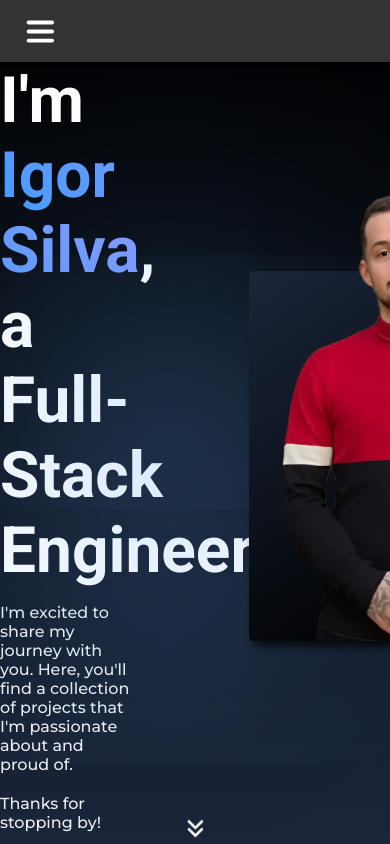
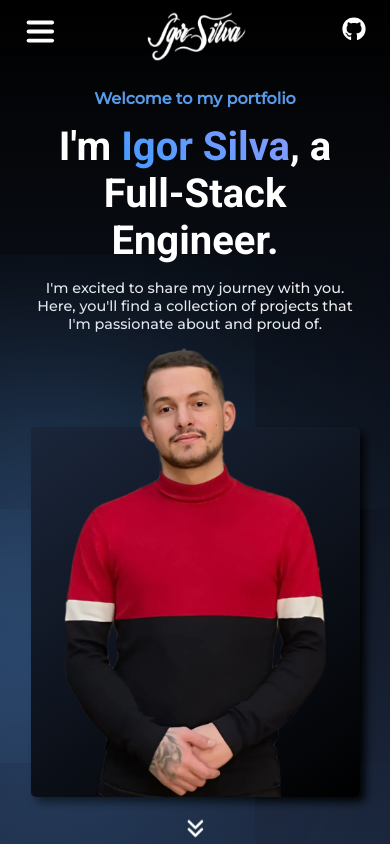
Before and after one commit to IgorSilva0/my-portfolio, a Next.js app: page / in a window 390 px wide. Built offline with nearby package versions, Linux system fonts and the light colour scheme.

Commit message:
Working on mobile

```diff
--- a/app/components/about/styles.module.scss
+++ b/app/components/about/styles.module.scss
@@ -1,4 +1,5 @@
 @import '../../styles/variables.module';
+@import '../../styles//breakpoints';
 
 .about {
     flex-grow: 1;
@@ -6,6 +7,11 @@
     align-items: center;
     justify-content: center;
     gap: 7rem;
+
+    @include xs {
+        flex-direction: column;
+        gap: 0;
+    }
 }
 
 .imgBox {
@@ -16,6 +22,10 @@
     background: linear-gradient(145deg, #1B263B, #000000);
     box-shadow: 150px 0px 300px #579be983, 5px 5px 10px #000000;
     margin-bottom: 2rem;
+
+    @include xs {
+        display: none;
+    }
 }
 
 .img {
@@ -25,16 +35,29 @@
 
 .aboutContent {
     width: 40%;
+
     //margin-top: $about-text-box-mt;
+    @include xs {
+        width: 98vw;
+    }
 }
 
 .aboutContent h3 {
     margin: 24px 10px;
     font-size: $about-h3-size;
+
+    @include xs {
+        font-size: 1.2rem;
+        margin: 0 10px;
+    }
 }
 
 .aboutContent p {
     font-size: $body-text-size;
     color: $body-text-color;
     margin: 10px;
+
+    @include xs {
+        font-size: $body-mobile-text-size;
+    }
 }
--- a/app/components/contact/contact.tsx
+++ b/app/components/contact/contact.tsx
@@ -6,7 +6,7 @@ import { Prism as SyntaxHighlighter } from 'react-syntax-highlighter';
 import { vscDarkPlus } from 'react-syntax-highlighter/dist/esm/styles/prism';
 import { motion } from 'framer-motion';
 import { MdEmail, MdPhone, MdLocationOn } from "react-icons/md";
-import { FaLinkedin } from "react-icons/fa6";
+import { FaGithub, FaLinkedin, FaInstagram } from "react-icons/fa6";
 
 const fadeInUp = {
     hidden: { opacity: 0, y: 20 },
--- a/app/components/contact/styles.module.scss
+++ b/app/components/contact/styles.module.scss
@@ -1,4 +1,5 @@
 @import '../../styles/variables.module';
+@import '../../styles//breakpoints';
 
 .contactBox {
     display: flex;
@@ -16,10 +17,18 @@
     background: linear-gradient(145deg, #1B263B, #000000);
     box-shadow: 0px 0px 50px #579be950;
     border-radius: 10px;
+
+    @include xs {
+        width: 90vw;
+    }
 }
 
 .codeBox {
     height: fit-content;
+
+    @include xs {
+        display: none;
+    }
 }
 
 .codeBox pre {
@@ -41,6 +50,10 @@
     width: fit-content;
     height: fit-content;
     padding: 0 2rem;
+
+    @include xs {
+        margin: 3rem 1rem;
+    }
 }
 
 .info h1 {
--- a/app/components/nav/navMobile.tsx
+++ b/app/components/nav/navMobile.tsx
@@ -1,14 +1,20 @@
 import { useState } from "react";
 import { motion, AnimatePresence } from "framer-motion";
 import styles from './styles.module.scss'; // Import the SCSS file
+import Image from "next/image";
+import { FaGithub } from "react-icons/fa6";
+import Link from "next/link";
 
-export default function NavMobile() {
+export default function NavMobile({setCurrent}:any) {
   const [isOpen, setIsOpen] = useState(false);
 
   return (
     <div className={styles.navbarmobile}>
-      <Menu isOpen={isOpen} />
+      <Menu isOpen={isOpen} setIsOpen={setIsOpen} setCurrent={setCurrent}/>
       <MenuToggle toggle={() => setIsOpen(!isOpen)} isOpen={isOpen} />
+      <Image src={'/imgs/signatureWhite.png'} width={100} height={50} alt="Signature Image"/>
+
+      <Link href={'https://github.com/IgorSilva0'} target='_blank'><FaGithub className={styles.icons}/></Link>
     </div>
   );
 }
@@ -41,7 +47,15 @@ const itemVariants = {
   closed: { opacity: 0, y: -20 },
 };
 
-const Menu = ({ isOpen }: { isOpen: boolean }) => {
+const Menu = ({ isOpen, setIsOpen, setCurrent }: any) => {
+  const handleClick = (section:string) =>{
+    setCurrent(section)
+    setIsOpen(!isOpen)
+    setTimeout(()=>{
+        const element = document.querySelector(`#${section}`)
+        element!.scrollIntoView({ behavior: "smooth" })
+    })
+}
   return (
     <AnimatePresence>
       {isOpen && (
@@ -53,11 +67,15 @@ const Menu = ({ isOpen }: { isOpen: boolean }) => {
           variants={menuVariants}
         >
           <motion.ul>
-            {["Portfolio", "About", "Contact", "Search"].map((item) => (
-              <motion.li key={item} variants={itemVariants}>
-                {item}
-              </motion.li>
-            ))}
+            <motion.li variants={itemVariants}>
+              <a onClick={()=>handleClick('mywork')}>My Work</a>
+            </motion.li>
+            <motion.li variants={itemVariants}>
+              <a onClick={()=>handleClick('about')}>About</a>
+            </motion.li>
+            <motion.li variants={itemVariants}>
+              <a onClick={()=> handleClick('contact')}>Contact</a>
+            </motion.li>
           </motion.ul>
         </motion.nav>
       )}
@@ -74,6 +92,7 @@ const MenuToggle = ({ toggle, isOpen }: { toggle: () => void, isOpen: boolean })
         strokeWidth="3"
         strokeLinecap="round"
         animate={isOpen ? { d: "M 3 16.5 L 17 2.5" } : { d: "M 2 2.5 L 20 2.5" }}
+        initial={false}
       />
       <motion.path
         d="M 2 9.423 L 20 9.423"
@@ -81,6 +100,7 @@ const MenuToggle = ({ toggle, isOpen }: { toggle: () => void, isOpen: boolean })
         strokeWidth="3"
         strokeLinecap="round"
         animate={isOpen ? { opacity: 0 } : { opacity: 1 }}
+        initial={false}
       />
       <motion.path
         d="M 2 16.346 L 20 16.346"
@@ -88,6 +108,7 @@ const MenuToggle = ({ toggle, isOpen }: { toggle: () => void, isOpen: boolean })
         strokeWidth="3"
         strokeLinecap="round"
         animate={isOpen ? { d: "M 3 2.5 L 17 16.5" } : { d: "M 2 16.346 L 20 16.346" }}
+        initial={false}
       />
     </svg>
   </button>
--- a/app/components/nav/styles.module.scss
+++ b/app/components/nav/styles.module.scss
@@ -36,6 +36,10 @@
     font-size: x-large;
     color: #ffffff;
     border-radius: 10px;
+
+    @include xs {
+        padding-right: 5px;
+    }
 }
 
 .navBar button {
@@ -62,14 +66,13 @@
 /* styles.scss */
 
 .navbarmobile {
-    position: fixed;
+    position: relative;
     top: 0;
     left: 0;
-    width: 100%;
-    background-color: #333;
+    width: 90vw;
     color: white;
     z-index: 1000;
-    padding: 15px 20px;
+    padding: 15px 20px 0 20px;
     display: none;
     justify-content: space-between;
     align-items: center;
@@ -80,17 +83,25 @@
     }
 }
 
+.navbarmobile img {
+    margin-top: 10px;
+    position: absolute;
+    left: 50%;
+    transform: translateX(-50%);
+}
+
 .menu {
     position: fixed;
     top: 60px;
     /* Adjust based on the height of your navbar */
     left: 0;
-    width: 100%;
-    background-color: #333;
+    width: 40%;
+    background-color: #356296;
     color: white;
     z-index: 1000;
-    padding: 20px 0;
+    padding: 0;
     text-align: center;
+    border-radius: 0 5px 5px 0;
 }
 
 .menu ul {
--- a/app/components/project/styles.module.scss
+++ b/app/components/project/styles.module.scss
@@ -1,10 +1,16 @@
 @import '../../styles/variables.module';
+@import '../../styles/breakpoints';
 
 .swiper {
     width: 30vw;
     height: 300px;
     padding: 50px;
     margin: 0;
+
+    @include xs {
+        padding: 0 50px;
+        width: 70vw;
+    }
 }
 
 .swiperSlide {
@@ -26,27 +32,48 @@
     justify-content: center;
     align-items: center;
     gap: 5rem;
+
+    @include xs {
+        flex-direction: column;
+        gap: 0;
+    }
 }
 
 .quoteBox {
     padding: 10px;
     width: 30vw;
+
+    @include xs {
+        width: 90vw;
+    }
 }
 
 .quoteBox h3 {
     margin: 0;
     font-size: $project-intro-title;
+
+    @include xs {
+        font-size: 1.1;
+    }
 }
 
 .quoteBox p {
     color: $body-text-color;
     font-size: $body-text-size;
+
+    @include xs {
+        font-size: $body-mobile-text-size;
+    }
 }
 
 .btnsBox {
     padding-top: 1rem;
     display: flex;
     gap: 1.5rem;
+
+    @include xs {
+        padding-bottom: 1rem;
+    }
 }
 
 .btnsBox a {
@@ -57,6 +84,10 @@
     border-radius: 5px;
     border: 1px solid #ffffff;
     font-size: $body-text-size;
+
+    @include xs {
+        font-size: $body-mobile-text-size;
+    }
 }
 
 .btnsBox a:hover {
--- a/app/components/stack/styles.module.scss
+++ b/app/components/stack/styles.module.scss
@@ -1,4 +1,5 @@
 @import '../../styles/variables.module';
+@import '../../styles/breakpoints';
 
 .swiper {
     width: 65%;
@@ -7,7 +8,14 @@
     margin-bottom: 5rem;
     padding: 10px 5rem;
     background: linear-gradient(to right, #ffffff00, #000000a4, #ffffff00);
+
     // box-shadow: 0 3px 5px #000000;
+    @include xs {
+        margin-top: 0;
+        padding: 0;
+        width: 80vw;
+        height: 45px;
+    }
 }
 
 .swiperSlide {
@@ -23,11 +31,22 @@
     width: 10px;
     padding-right: 80px;
     margin-right: 0px !important;
+
+    @include xs {
+        justify-content: flex-start;
+        padding-right: 10px;
+        height: 45px;
+    }
 }
 
 .swiperSlide a {
     font-size: $tool-name-size;
     margin-top: 10px;
+
+    @include xs {
+        margin-top: 1px;
+        font-size: 0.8rem;
+    }
 }
 
 /// Icons ///
--- a/app/page.tsx
+++ b/app/page.tsx
@@ -59,7 +59,7 @@ const Home = () => {
     <>
       <section className={current === 'home' ? styles.sections : `${styles.sections} ${styles.hidden}`} id='home'>
         <Nav setCurrent={setCurrent}/>
-        <NavMobile/>
+        <NavMobile setCurrent={setCurrent}/>
         <motion.div
             initial="hidden"
             whileInView="visible"
--- a/app/styles/_variables.module.scss
+++ b/app/styles/_variables.module.scss
@@ -26,3 +26,7 @@ $about-text-box-mt: 2.3rem;
 //Stack
 $stack-icon-size: 65px;
 $tool-name-size: 13px;
+
+
+// Mobile Body text size
+$body-mobile-text-size: 0.9rem;
--- a/app/styles/styles.module.scss
+++ b/app/styles/styles.module.scss
@@ -34,11 +34,23 @@
     align-items: center;
     justify-content: center;
     gap: 7rem;
+
+    @include xs {
+        flex-direction: column;
+        gap: 3rem;
+    }
 }
 
 .intro {
     max-width: 35vw;
     margin-bottom: 7rem;
+
+    @include xs {
+        max-width: 100vw;
+        padding: 10px;
+        margin: 1rem;
+        text-align: center;
+    }
 }
 
 .welcome {
@@ -46,6 +58,10 @@
     font-size: $welcome-txt-size;
     font-weight: $welcome-txt-weight;
     margin: 0;
+
+    @include xs {
+        font-size: 1rem;
+    }
 }
 
 .name {
@@ -60,6 +76,10 @@
     font-size: $title-home-size;
     font-family: $title-home-weight;
     margin: 15px 0;
+
+    @include xs {
+        font-size: 2.5rem;
+    }
 }
 
 .txt {
@@ -67,6 +87,10 @@
     margin: 0;
     margin-bottom: 20px;
     font-size: $body-text-size;
+
+    @include xs {
+        font-size: $body-mobile-text-size;
+    }
 }
 
 .thanks {
@@ -74,6 +98,10 @@
     margin: 0;
     font-weight: 500;
     font-size: $body-text-size;
+
+    @include xs {
+        display: none;
+    }
 }
 
 .imgBox {
@@ -183,6 +211,10 @@
     width: 80vw;
     overflow-y: scroll;
     margin-bottom: 3rem;
+
+    @include xs {
+        width: 100vw;
+    }
 }
 
 /* Customize the scrollbar track */
```
